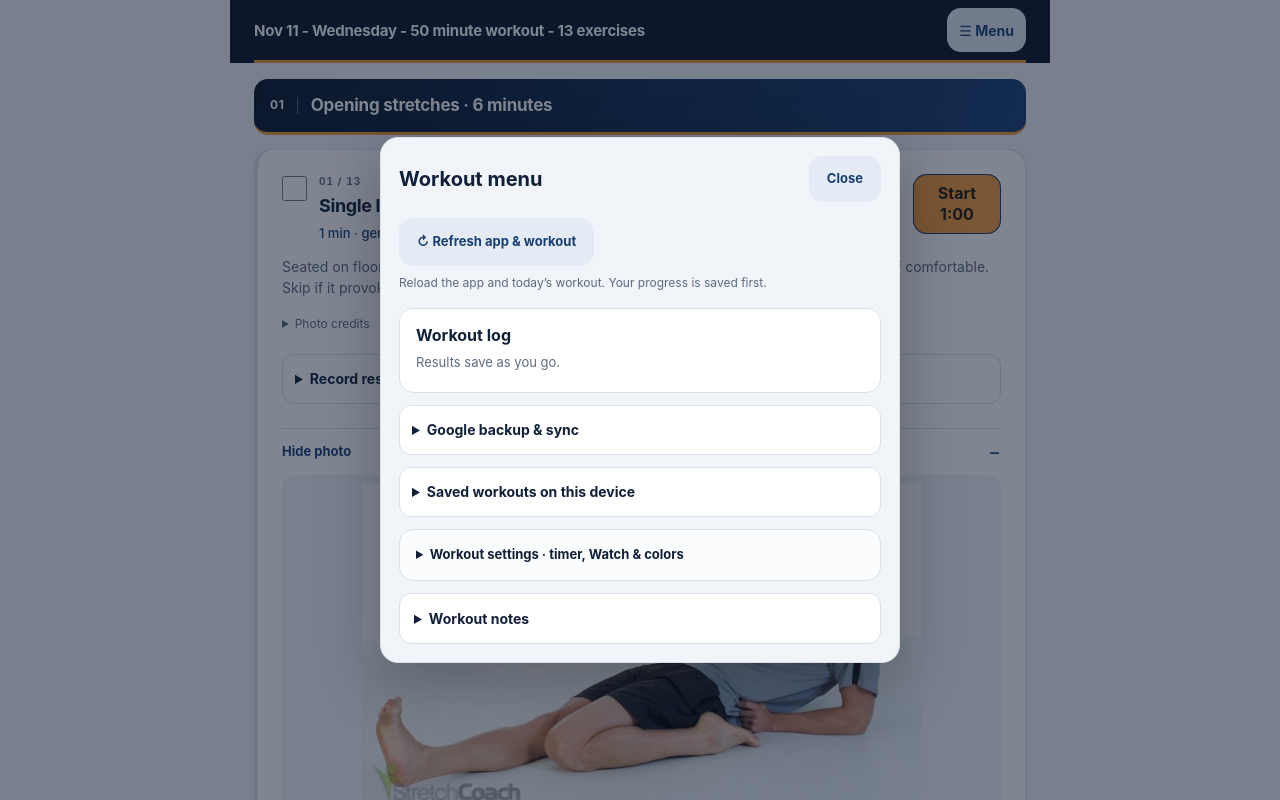
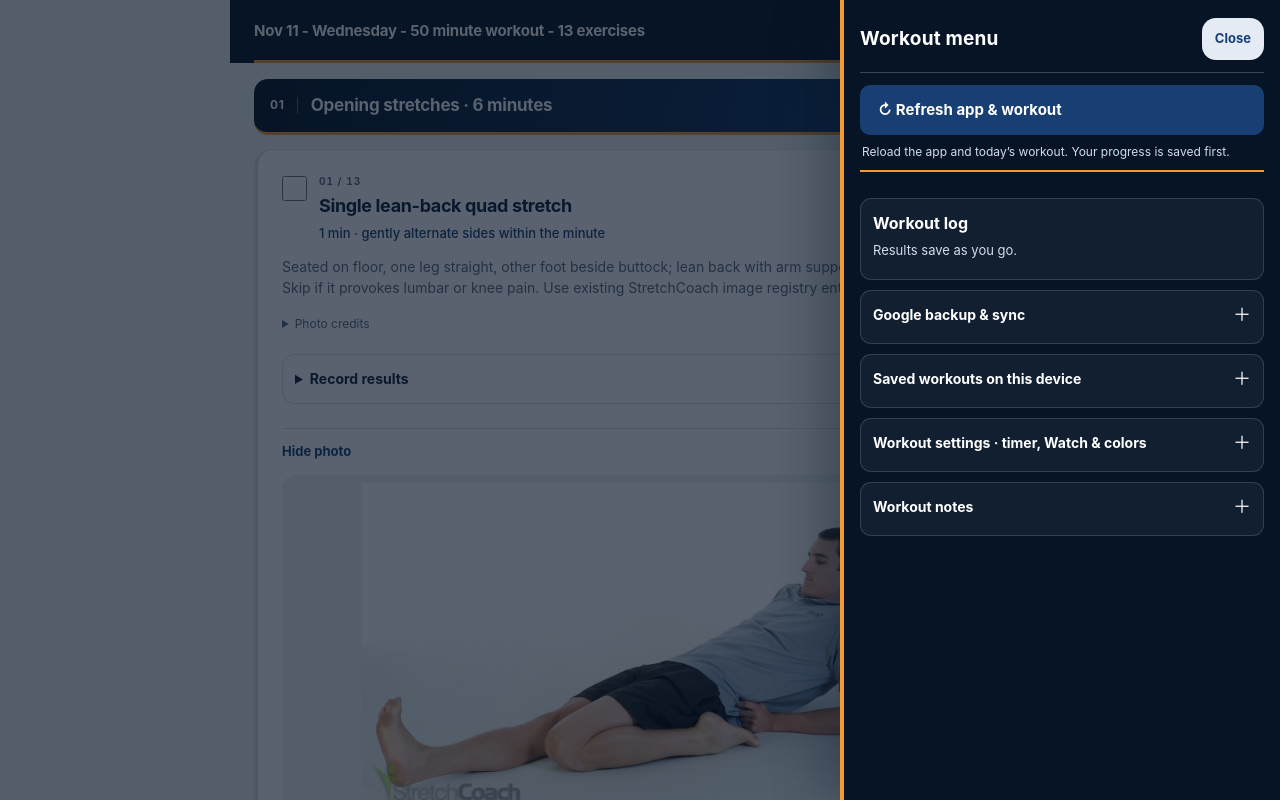
Before and after one commit to badgerbalm/daily-workout, a website: page index.html in a window 1280 px wide. Both pictures are taken after a click on the button "☰ Menu". Shown: the top 800 px of the page. Drawn offline with Linux system fonts and the light colour scheme.

Commit message:
Restyle workout menu as a side drawer

```diff
--- a/workout.css
+++ b/workout.css
@@ -154,3 +154,33 @@ body{padding-top:0}
 .google-sheet-viewer>footer{flex:none;display:flex;justify-content:flex-end;padding:10px 16px;border-top:1px solid var(--theme-line);background:#fff}
 .google-sheet-viewer>footer button{min-height:44px;margin:0;padding:10px 14px}
 @media(max-width:520px){.google-sheet-viewer{width:96vw;height:92dvh}.google-sheet-viewer>header{padding:13px 15px}}
+
+/* Roomy themed side drawer for the workout controls. */
+dialog#workout-menu{position:fixed;inset:0 0 0 auto;width:min(92vw,440px);height:100dvh;max-height:100dvh;margin:0;padding:calc(14px + env(safe-area-inset-top,0px)) 16px calc(14px + env(safe-area-inset-bottom,0px));border:0;border-left:4px solid var(--theme-accent);border-radius:0;background:linear-gradient(180deg,#071426f5,#071426ed),var(--theme-navy);color:#fff;box-shadow:-16px 0 48px #07142655}
+dialog#workout-menu[open]{display:flex;flex-direction:column;gap:10px;animation:workout-menu-enter .18s ease-out}
+@keyframes workout-menu-enter{from{transform:translateX(18px);opacity:.7}to{transform:translateX(0);opacity:1}}
+#workout-menu::backdrop{background:#071426aa}
+#workout-menu .menu-heading{flex:none;margin:0;padding:4px 0 12px;border-bottom:1px solid #ffffff35}
+#workout-menu .menu-heading h2{color:#fff;font-size:19px;letter-spacing:.01em}
+#workout-menu .menu-heading button{min-height:42px;padding:8px 13px}
+#workout-menu .menu-refresh{flex:none;padding:2px 0 10px;border-bottom:2px solid var(--theme-accent)}
+#workout-menu .menu-refresh button{width:100%;min-height:50px;border-radius:10px;background:var(--theme-blue);color:#fff;text-align:left;font-size:15px}
+#workout-menu #refresh-feedback{margin:8px 2px 0;color:#d3dcea;line-height:1.45}
+#workout-menu .local-log,#workout-menu .local-history,#workout-menu .settings,#workout-menu #workout-notes{flex:none;margin:0;padding:0 12px;border:1px solid #ffffff25;border-radius:11px;background:#ffffff0c;color:#fff}
+#workout-menu .local-history>summary,#workout-menu .settings>summary,#workout-menu #workout-notes>summary{min-height:52px;padding:13px 0;color:#fff;font-size:14px;font-weight:700;cursor:pointer;list-style:none}
+#workout-menu .local-history>summary::-webkit-details-marker,#workout-menu .settings>summary::-webkit-details-marker,#workout-menu #workout-notes>summary::-webkit-details-marker{display:none}
+#workout-menu .local-history>summary::after,#workout-menu .settings>summary::after,#workout-menu #workout-notes>summary::after{content:'＋';float:right;color:#fff;font-size:18px;line-height:1.2}
+#workout-menu .local-history[open]>summary::after,#workout-menu .settings[open]>summary::after,#workout-menu #workout-notes[open]>summary::after{content:'−'}
+#workout-menu .local-history[open],#workout-menu .settings[open],#workout-menu #workout-notes[open]{background:#ffffff14}
+#workout-menu .local-history>p,#workout-menu .settings-content,#workout-menu #workout-notes .notice,#workout-menu #google-sync p{color:#d3dcea;font-size:13px;line-height:1.5}
+#workout-menu .settings-content{padding:0 0 12px}
+#workout-menu .settings-content select{max-width:none}
+#workout-menu .result-actions{display:grid;grid-template-columns:1fr;gap:8px;margin:12px 0}
+#workout-menu .result-actions button,#workout-menu #google-create-sheet,#workout-menu .sheet-open-link,#workout-menu #export-local-history{width:100%;min-height:48px;margin:0;text-align:left}
+#workout-menu #google-sync .sheet-open-link{display:flex}
+#workout-menu #google-sync a:not(.sheet-open-link),#workout-menu .shortcut-settings a{color:#dce9ff}
+#workout-menu .local-log{padding:12px}
+#workout-menu .local-log strong{color:#fff}
+#workout-menu .local-log p{color:#d3dcea}
+@media(max-width:520px){dialog#workout-menu{width:min(92vw,440px);padding-left:14px;padding-right:14px}}
+@media(prefers-reduced-motion:reduce){dialog#workout-menu[open]{animation:none}}
```
